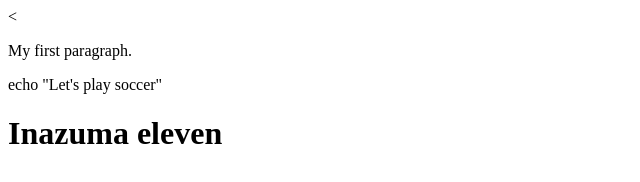
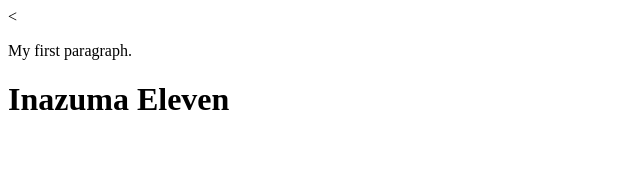
Before and after one commit to VSRLEO/VsrRepo, a plain HTML site: page index.html in a window 1280 px wide. Shown: the whole page, without its empty margins (0-640 px from the left). Drawn offline with Linux system fonts and the light colour scheme.

Commit message:
trting to do reset from commit

```diff
--- a/index.html
+++ b/index.html
@@ -4,7 +4,9 @@
 
 <<p>My first paragraph.</p>
 
-echo "Let's play soccer"
-<h1>Inazuma eleven<h1>
+<h1>Inazuma Eleven</h1>
+
+
+
 </body>
 </html>
```
Also changed, not shown: 1 other file.
